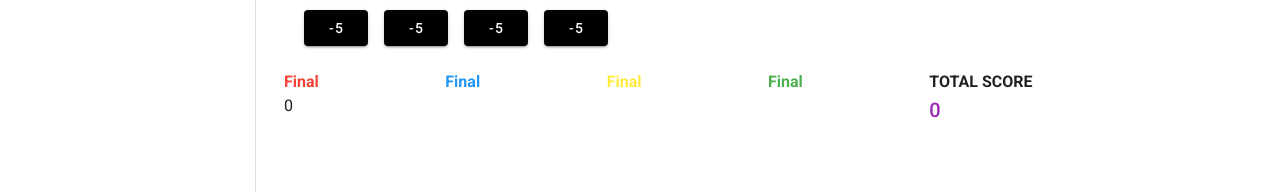
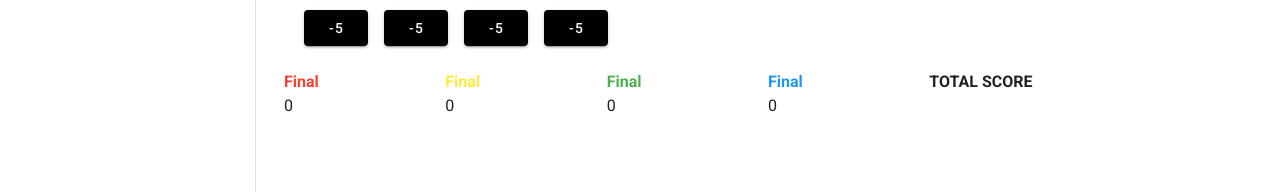
Before and after one commit to CobyYates/Final-Score, a Vue app: page /qwixx in a window 1280 px wide. Shown: the part 490-682 px from the top of the page. Built offline with nearby package versions, Linux system fonts and the light colour scheme; no server answers.

Commit message:
scores on colored rows are adding correctly

```diff
--- a/src/views/games/Qwixx.vue
+++ b/src/views/games/Qwixx.vue
@@ -9,31 +9,31 @@
 
 		<v-row class="mb-6 mx-4">
 			<div class="redBtns mr-3 mb-2" v-for="(redBtn, i) in redBtns" :key="i">
-				<v-btn class="red mark" dark v-on:click="redBtn.marked = !redBtn.marked, redRow++, calculate()">
+				<v-btn class="red mark" dark v-on:click="redRow++, redBtn.marked = !redBtn.marked, showRed()">
 					<i v-bind:class="[{ 'white' : redBtn.marked }, 'material-icons']">{{redBtn.name}}</i>
 				</v-btn>
 			</div>
 		</v-row>
 		<!--yellow row-->
 		<v-row class="mb-6 mx-4">
-			<div class="yellowBtns mr-3 mb-2" v-for="yellowBtn in yellowBtns" :key="yellowBtn.id">
-				<v-btn class="yellow mark" dark v-on:click="yellowBtn.marked = !yellowBtn.marked, yellowRow++">
+			<div class="yellowBtns mr-3 mb-2" v-for="(yellowBtn, i) in yellowBtns" :key="i">
+				<v-btn class="yellow mark" dark v-on:click="yellowRow++, yellowBtn.marked = !yellowBtn.marked">
 					<i v-bind:class="[{ 'white' : yellowBtn.marked }, 'material-icons']">{{yellowBtn.name}}</i>
 				</v-btn>
 			</div>
 		</v-row>
 		<!--green row-->
 		<v-row class="mb-6 mx-4">
-			<div class="greenBtns mr-3 mb-2" v-for="greenBtn in greenBtns" :key="greenBtn.id">
-				<v-btn class="green mark" dark v-on:click="greenBtn.marked = !greenBtn.marked, greenRow++">
+			<div class="greenBtns mr-3 mb-2" v-for="(greenBtn, i) in greenBtns" :key="i">
+				<v-btn class="green mark" dark v-on:click="greenRow++, greenBtn.marked = !greenBtn.marked">
 					<i v-bind:class="[{ 'white' : greenBtn.marked }, 'material-icons']">{{greenBtn.name}}</i>
 				</v-btn>
 			</div>
 		</v-row>
 		<!--blue row-->
 		<v-row class="mb-6 mx-4">
-			<div class="blueBtns mr-3 mb-2" v-for="blueBtn in blueBtns" :key="blueBtn.id">
-				<v-btn class="blue mark" dark v-on:click="blueBtn.marked = !blueBtn.marked, blueRow++">
+			<div class="blueBtns mr-3 mb-2" v-for="(blueBtn, i) in blueBtns" :key="i">
+				<v-btn class="blue mark" dark v-on:click="blueRow++, blueBtn.marked = !blueBtn.marked">
 					<i v-bind:class="[{ 'white' : blueBtn.marked }, 'material-icons']">{{blueBtn.name}}</i>
 				</v-btn>
 			</div>
@@ -57,23 +57,23 @@
 		<v-row class="mb-6 mx-4" justify="flex-start" no-gutters>
 			<v-col lg="2">
 				<h4 class="red--text">Final</h4>
-				<p id="redFinal">{{this.redScore}}</p>
+				<p id="redFinal">{{this.calculate(redRow)}}</p>
+			</v-col>
+			<v-col lg="2">
+				<h4 class="yellow--text">Final</h4>
+				<p id="yellowFinal">{{this.calculate(yellowRow)}}</p>
+			</v-col>
+			<v-col lg="2">
+				<h4 class="green--text">Final</h4>
+				<p id="greenFinal">{{this.calculate(greenRow)}}</p>
 			</v-col>
 			<v-col lg="2">
 				<h4 class="blue--text">Final</h4>
-				<p id="blueFinal"></p>
-			</v-col>
-			<v-col lg="2">
-				<h4 class="yellow--text">Final</h4>
-				<p id="yellowFinal"></p>
-			</v-col>
-			<v-col lg="2">
-				<h4 class="green--text">Final</h4>
-				<p id="greenFinal"></p>
+				<p id="blueFinal">{{this.calculate(blueRow)}}</p>
 			</v-col>
 			<v-col lg="2">
 				<h4>TOTAL SCORE</h4>
-				<p class="purple--text title" id="finalFinal">{{ this.redScore + this.blueScore + this.greenScore + this.yellowScore }}</p>
+				<p class="purple--text title" id="finalFinal">{{  }}</p>
 			</v-col>
 		</v-row>
 	</v-container>
@@ -88,6 +88,7 @@ export default {
 	data() {
 		return {
 			gameTitle: 'qwixx',
+			dialog: true,
 			name: null,
 			redScore: 0,
 			redRow: 0,
@@ -164,31 +165,52 @@ export default {
 		};
 	},
 	methods: {
-		show(){
+		showRed(){
 			// if(this.redBtns[0] != this.marked || this.redBtns[10] != this.marked){
 			// 	this.redBtns[11].disabled;
 			// 	console.log(this.redBtns[11]);
 			// }
-			console.log(this.redBtns[11].name);
+			console.log(this.redRow);
 		},
-		calculate(){
-			if(this.redRow === 1){
-				this.redScore = 1;
+		calculate(row){
+			if(row === 0){
+				return 0;
 			}
-			else if(this.redScore === 2){
-				this.redScore = 3;
+			else if(row === 1){
+				return 1;
 			}
-			else if(this.redScore === 3){
-				this.redScore = 6;
+			else if(row === 2){
+				return 3;
 			}
-			else if(this.redScore === 4){
-				this.redScore = 10;
+			else if(row === 3){
+				return 6;
 			}
-			else if(this.redScore === 5){
-				this.redScore = 15;
+			else if(row === 4){
+				return 10;
 			}
-			else if(this.redScore === 6){
-				this.redScore = 21;
+			else if(row === 5){
+				return 15;
+			}
+			else if(row === 6){
+				return 21;
+			}
+			else if(row === 7){
+				return 28;
+			}
+			else if(row === 8){
+				return 36;
+			}
+			else if(row === 9){
+				return 45;
+			}
+			else if(row === 10){
+				return 55;
+			}
+			else if(row === 11){
+				return 66;
+			}
+			else if(row === 12){
+				return 78;
 			}
 		},
 		//method for adding points when clicking colored buttons
```
